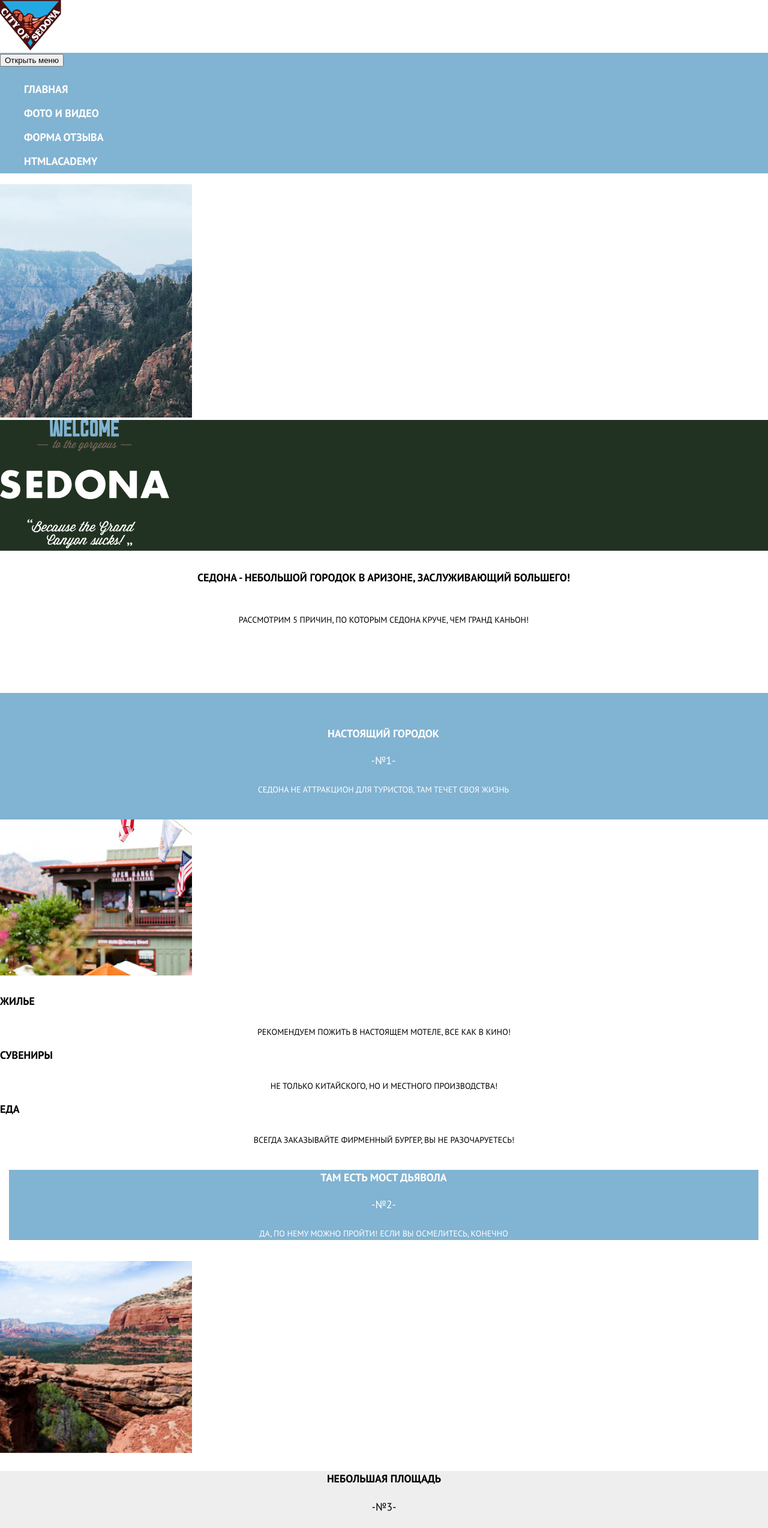
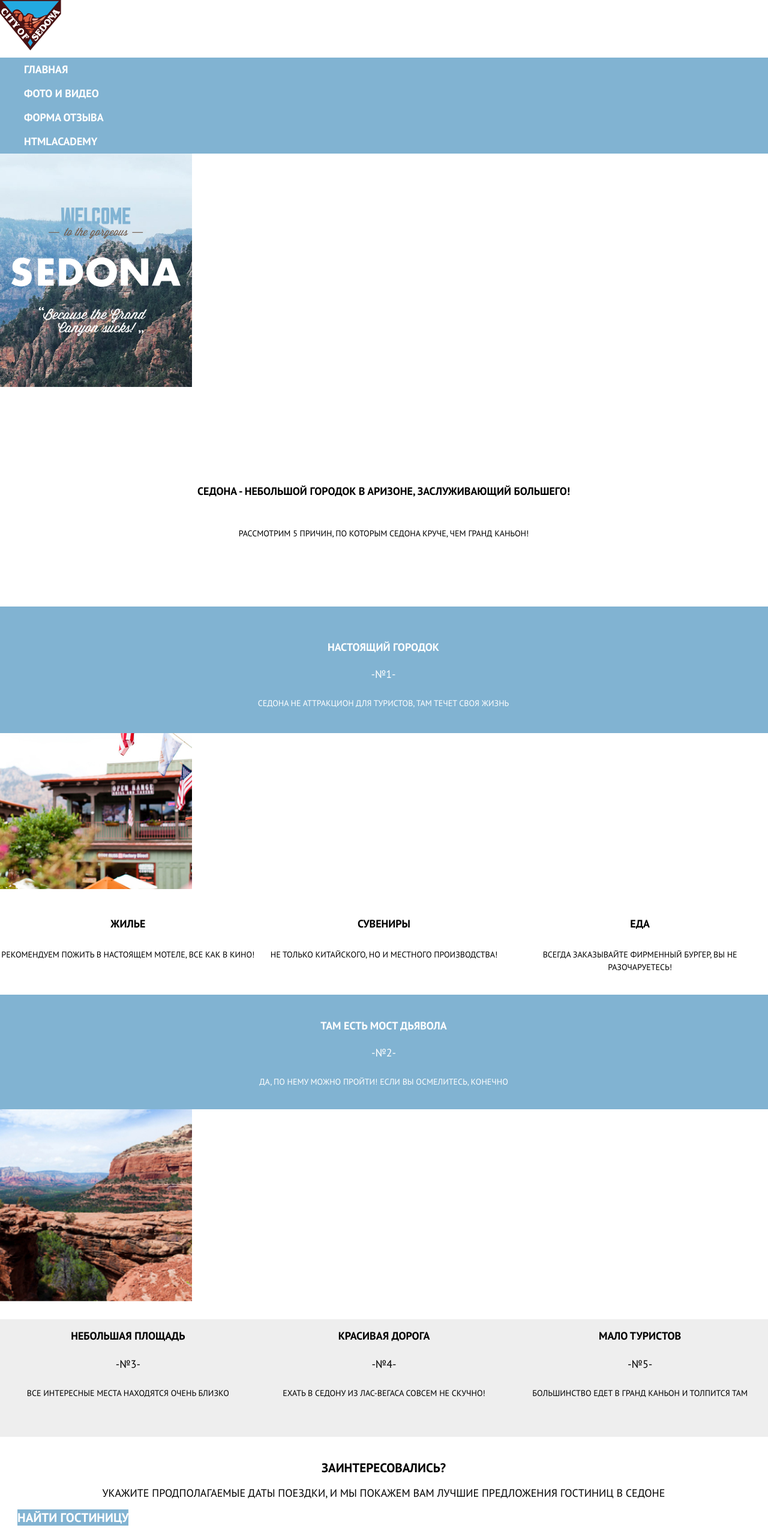
Before and after one commit to kornul/1854083-sedona-24, a website: page source/index.html in a window 1280 px wide. Shown: the top 2547 px of the page at 60% size. Drawn offline with nearby package versions, Linux system fonts and the light colour scheme; files that its build step writes are made by us from their sources.

Commit message:
Адаптивные сетки

```diff
--- a/source/index.html
+++ b/source/index.html
@@ -3,6 +3,7 @@
 
 <head>
   <meta charset="utf-8" lang="ru">
+  <meta name="viewport" content="width=device-width, initial-scale=1">
   <title>HTML Academy: Седона</title>
   <link rel="stylesheet" href="./css/style.css">
 </head>
@@ -44,17 +45,14 @@
         </div>
 
       </nav>
+    </header>
 
-      <div class="page-header__logo">
-        <img class="page-header__top-logo" src="img/sedonamain.jpg" alt="Горы Седоны" width="320" height="388">
-      </div>
-    </header>
-  </div>
 
 
 
   <main class="page-content">
     <section class="page-content__banner">
+      <img class="page-content__banner-backdrop" src="img/sedonamain.jpg" alt="Горы Седоны" width="320" height="388">
       <img class="page-content__banner-small" src="img/logotext.svg" alt="Добро пожаловать в Седону" width="282"
         height="214">
     </section>
@@ -110,7 +108,7 @@
 
 
       <section class="reason-other">
-
+       <div class="reason-other-more">
         <div class="reason-other__header reason-other__header--gray">
           <h2 class="reason-other__title">Небольшая площадь</h2>
           <div class="reason-other__number">-№3-</div>
@@ -126,6 +124,7 @@
           <div class="reason-other__number">-№5-</div>
           <p class="reason-other__text">Большинство едет в гранд каньон и толпится там</p>
         </div>
+       </div>
 
       </section>
     </section>
@@ -170,5 +169,6 @@
     </div>
 
   </footer>
+</div>
 </body>
 </html>
--- a/source/sass/components/hotel-search-text.scss
+++ b/source/sass/components/hotel-search-text.scss
@@ -3,6 +3,7 @@
   margin-top: 39px;
   margin-right: 30px;
   margin-bottom: 27px;
+  margin-left: 29px;
 }
 
 .hotel-search-text__header {
@@ -34,6 +35,5 @@
   color: #ffffff;
   background-color: #81b3d2;
   text-decoration: none;
-  margin-left: 20px;
   margin-bottom: 49px;
 }
--- a/source/sass/components/main-nav.scss
+++ b/source/sass/components/main-nav.scss
@@ -4,6 +4,27 @@
 
 .main-nav__list {
   list-style-type: none;
+  margin: 0;
+  padding: 0;
+}
+
+@media (min-width: $tablet-width) {
+  .main-nav__wrapper {
+    display: flex;
+    justify-content: space-between;
+    width: 768px;
+    margin: 0 auto;
+  }
+
+  .main-nav__toggle {
+    display: none;
+  }
+}
+
+@media (min-width: $desktop-width) {
+  .main-nav__wrapper {
+    width: 1200px;
+  }
 }
 
 .main-nav__link {
--- a/source/sass/components/map.scss
+++ b/source/sass/components/map.scss
@@ -1,3 +1,3 @@
 .map {
-  margin: 0 auto;
+  margin-bottom: 38px;
 }
--- a/source/sass/components/page-content.scss
+++ b/source/sass/components/page-content.scss
@@ -3,6 +3,27 @@
   margin: 0 auto;
 }
 
+
 .page-content__banner {
-  background-color: #223222;
+  background-color: #ffffff;
+  height: 390px;
+
+  @media (min-width: $tablet-width) {
+    height: 518px;
+  }
+
+  @media (min-width: $desktop-width) {
+    height: 518px;
+  }
 }
+
+.page-content__banner-backdrop {
+  position: absolute;
+  margin: 0;
+}
+
+.page-content__banner-small {
+  position: relative;
+  padding-top: 90px;
+  padding-left: 19px;
+}
--- a/source/sass/components/page-footer.scss
+++ b/source/sass/components/page-footer.scss
@@ -1,8 +1,16 @@
 .page-footer {
-  margin-top: 38px;
-  margin-right: 78px;
-  margin-bottom: 33px;
-  margin-left: 76px;
+  margin: 0;
+  padding: 0;
+
+  @media (min-width: $tablet-width) {
+    display: grid;
+    grid-template-columns: 1fr 1fr 1fr;
+  }
+
+  @media (min-width: $desktop-width) {
+    display: grid;
+    grid-template-columns: 1fr 1fr 1fr;
+  }
 }
 
 .page-footer__caption {
@@ -13,4 +21,5 @@
   font-size: 21px;
   line-height: 26px;
   text-transform: uppercase;
+  margin-bottom: 33px;
 }
--- a/source/sass/components/page-header.scss
+++ b/source/sass/components/page-header.scss
@@ -1,8 +1,18 @@
 .page-header {
+  display: flex;
+  flex-direction: column;
   background-color: #ffffff;
-  margin: 0 auto;
 }
 
-.page-header__top-text {
-  background-color: #223222;
+.page-header__logo {
+  height: 84px;
+
+
+  @media (min-width: $tablet-width) {
+    height: 84px;
+  }
+
+  @media (min-width: $desktop-width) {
+    height: 96px;
+  }
 }
--- a/source/sass/components/reason-other.scss
+++ b/source/sass/components/reason-other.scss
@@ -1,5 +1,20 @@
 .reason-other {
   background-color: #eeeeee;
+  margin: 0 auto;
+}
+
+.reason-other-more {
+  margin: 0;
+
+  @media (min-width: $tablet-width) {
+    display: grid;
+    grid-template-columns: 1fr 1fr 1fr;
+  }
+
+  @media (min-width: $desktop-width) {
+    display: grid;
+    grid-template-columns: 1fr 1fr 1fr;
+  }
 }
 
 .reason-other__title {
--- a/source/sass/components/reason.scss
+++ b/source/sass/components/reason.scss
@@ -53,6 +53,17 @@
   padding: 0;
   list-style-type: none;
   color: #000000;
+
+  @media (min-width: $tablet-width) {
+    display: grid;
+    grid-template-columns: 1fr 1fr 1fr;
+    text-align: center;
+  }
+}
+
+.reason__item {
+  margin: 0;
+  padding: 0;
 }
 
 .reason__title {
@@ -79,8 +90,8 @@
 
 .reason__bridge {
   background-color: #81b3d2;
-  margin-top: 39px;
-  margin-right: 16px;
-  margin-bottom: 35px;
-  margin-left: 15px;
+  padding-top: 39px;
+  padding-right: 16px;
+  padding-bottom: 35px;
+  padding-left: 15px;
 }
--- a/source/sass/components/social.scss
+++ b/source/sass/components/social.scss
@@ -1,11 +1,14 @@
 .social {
   margin-bottom: 45px;
   padding: 0;
+  display: flex;
+  justify-content: center;
 }
 
 .social__item {
   background-color: #81b3d2;
   list-style-type: none;
+  margin-right: 6px;
 }
 
 .social__link {
--- /dev/null
+++ b/source/sass/globals/viewports.scss
@@ -0,0 +1,4 @@
+$mobile-width: 320px;
+$tablet-width: 768px;
+$desktop-width: 1280px;
+$mobile-width-only: 767px;
--- a/source/sass/style.scss
+++ b/source/sass/style.scss
@@ -2,9 +2,11 @@
 
 // Globals
 @import "./globals/globals.scss";
+@import "./globals/viewports.scss";
 
 // Components
 @import "./components/main-nav.scss";
+@import "./components/page-header.scss";
 @import "./components/page-content.scss";
 @import "./components/page-intro.scss";
 @import "./components/reason.scss";
```
Also changed, not shown: source/catalog.html (+1 -0 lines), source/form.html (+1 -0 lines), source/img/backdesktop.jpg, source/img/backmobile.jpg (added), source/img/backtablet.jpg (added), source/img/mapdesktop.jpg (added), source/img/maptablet..jpg (added).
